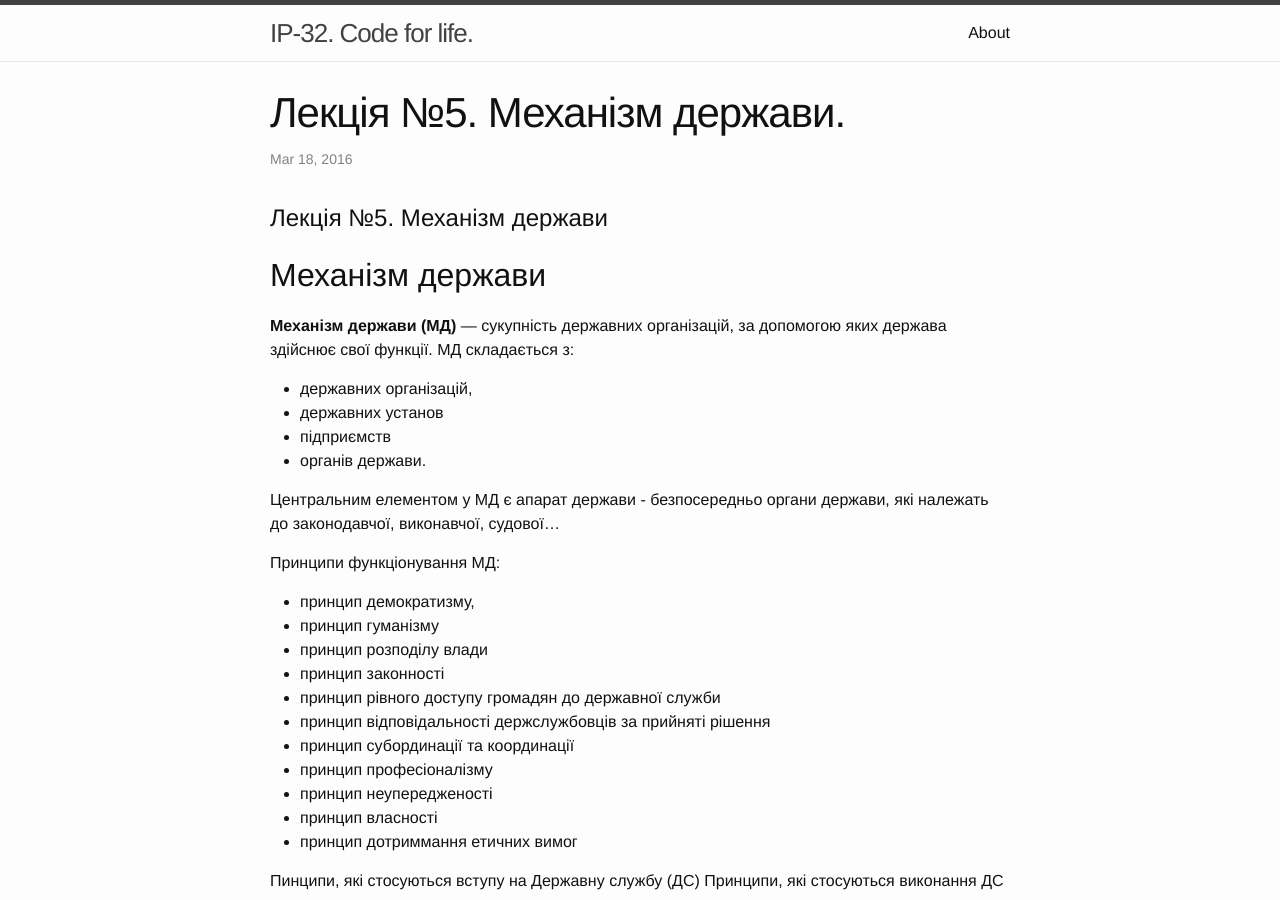
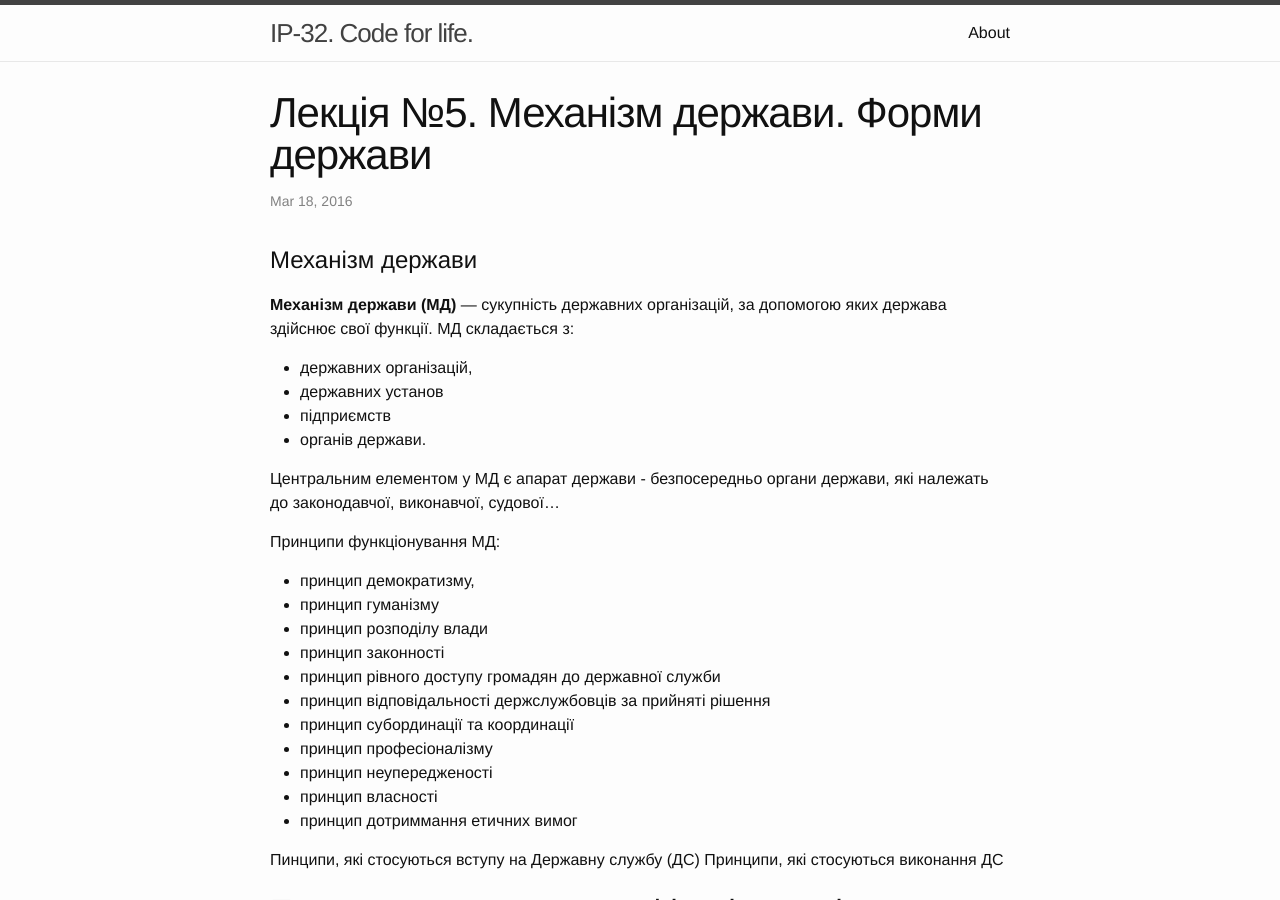
Before and after one commit to KPI-FICT-IP32/Blog, a Jekyll site: the page built from _posts/kpi/s06_jurisprudence/2016-03-18-jurisprudence-lecture-05.markdown, in a window 1280 px wide and 900 px high. Built offline with Jekyll 4.4.1, drawn with Linux system fonts in a browser that asks for light colours.

Commit message:
jurisprudence lecture 5. fix title

```diff
--- a/_posts/kpi/s06_jurisprudence/2016-03-18-jurisprudence-lecture-05.markdown
+++ b/_posts/kpi/s06_jurisprudence/2016-03-18-jurisprudence-lecture-05.markdown
@@ -1,13 +1,11 @@
 ---
 layout: post
-title:  "Лекція №5. Механізм держави."
+title:  "Лекція №5. Механізм держави. Форми держави"
 date:   2016-03-18 10:20:00 +0200
 categories: kpi_s06_jurisprudence
 ---
 
-# Лекція №5. Механізм держави
-
-## Механізм держави
+# Механізм держави
 **Механізм держави (МД)** --- сукупність державних організацій, за допомогою яких держава здійснює свої функції.
 МД складається з:
 
```
